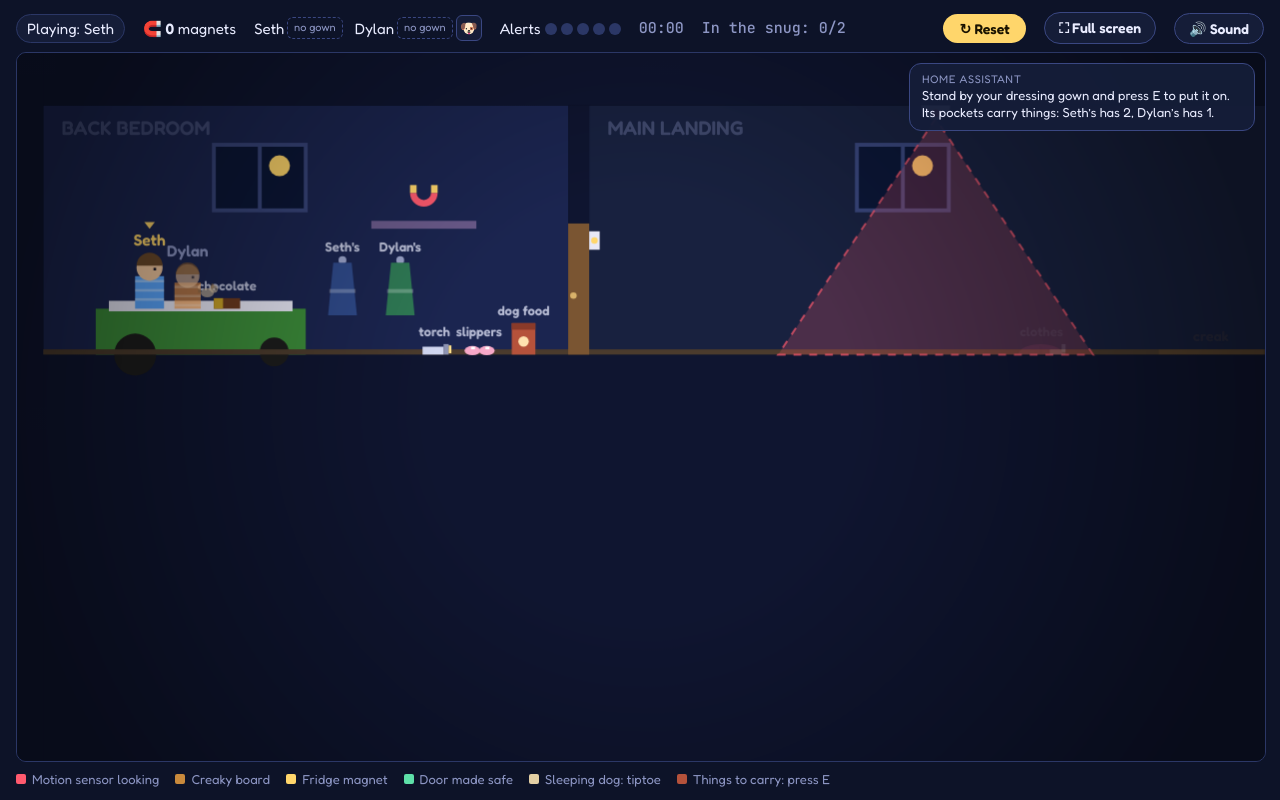
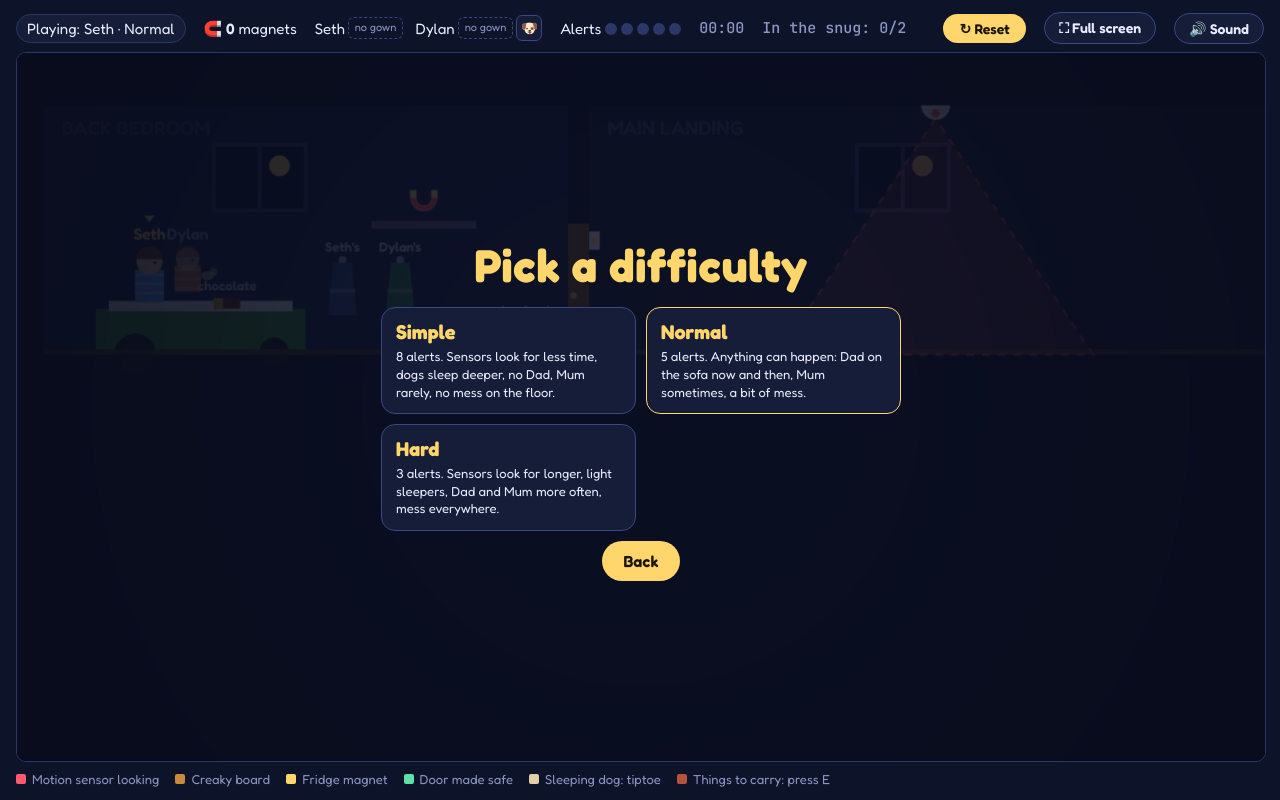
Before and after one commit to natm/sneaky-kids, a plain HTML site: page index.html in a window 1280 px wide. Both pictures are taken after a click on the button "Start sneaking". Drawn offline with Linux system fonts and the light colour scheme; animation ran at ten frames a second.

Commit message:
Add Simple, Normal and Hard modes, picked at the start of every game
Start, Try again and Play again all lead to a difficulty picker. Each
mode sets the alert limit, motion sensor timing, how often Dad and Mum
appear, the floor mess, how easily dogs wake, how fast a boy gets cold
and how far apart the boys can get. Normal keeps the original values.
The mode is shown in the top bar and end screens, remembered as the
default for next time, and kept in the save so a reload carries on in
the same mode.

Co-Authored-By: Claude Opus 5.5 <noreply@anthropic.com>
Claude-Session: https://claude.ai/code/session_01EXVAmNRVvsThFLhdE39Jho

```diff
--- a/index.html
+++ b/index.html
@@ -67,6 +67,11 @@ canvas{display:block;width:100%;height:100%}
 .tile span{display:block;font-size:13px;line-height:1.35;color:var(--ink)}
 kbd{font-family:var(--mono);font-size:12px;background:var(--panel);border:1px solid #3a4782;border-bottom-width:2px;border-radius:5px;padding:1px 6px;margin:0 2px;color:var(--ink)}
 .card .keys{line-height:2}
+.modes{display:grid;grid-template-columns:repeat(auto-fit,minmax(200px,1fr));gap:10px;width:100%}
+.card .mode{background:var(--panel);color:var(--ink);border:1px solid #3a4782;border-radius:14px;padding:12px 14px;display:flex;flex-direction:column;gap:4px;text-align:left;align-self:stretch;font-weight:400}
+.card .mode b{color:var(--moon);font-size:20px;font-weight:700}
+.card .mode span{font-size:13px;line-height:1.35}
+.card .mode:hover,.card .mode.last{border-color:var(--moon)}
 .card .ver{font-size:11px;color:var(--dim);margin:0}
 .card .touch{display:none;color:var(--dim);font-size:13px;line-height:1.6}
 /* phones: compact two-column picture grid, details on tap, touch controls instead of keys */
@@ -140,7 +145,7 @@ button:focus-visible{outline:3px solid var(--ink);outline-offset:2px}
           <div class="tile"><svg viewBox="0 0 64 64" aria-hidden="true"><ellipse cx="22" cy="48" rx="15" ry="6" fill="#7a5636"/><ellipse cx="36" cy="49" rx="6" ry="5" fill="#7a5636"/><ellipse cx="35" cy="45" rx="2.5" ry="4.5" fill="#4e341f"/><ellipse cx="34" cy="31" rx="13" ry="5" fill="#e3cfa4"/><ellipse cx="46" cy="32" rx="5.5" ry="4.5" fill="#e3cfa4"/><ellipse cx="45" cy="28" rx="2.5" ry="4" fill="#b89a63"/><text x="48" y="18" fill="#e9ecff" font-size="11" font-family="Fredoka, sans-serif" font-weight="600">z</text><text x="54" y="10" fill="#e9ecff" font-size="8" font-family="Fredoka, sans-serif" font-weight="600" opacity=".6">z</text></svg><div><b>Molly and Penny</b><span>Tiptoe past (hold Shift or ↓). Wake one and she chases you, barking.</span></div></div>
           <div class="tile"><svg viewBox="0 0 64 64" aria-hidden="true"><rect x="10" y="16" width="24" height="34" fill="#b5523b"/><rect x="10" y="16" width="24" height="7" fill="#8a3a29"/><circle cx="22" cy="36" r="5" fill="#ffe2b0"/><circle cx="18" cy="30" r="2" fill="#ffe2b0"/><circle cx="26" cy="30" r="2" fill="#ffe2b0"/><ellipse cx="48" cy="52" rx="12" ry="5" fill="#c7cde8"/><ellipse cx="48" cy="48" rx="8" ry="3" fill="#8a5a2e"/></svg><div><b>Dog food</b><span>Feed a dog that wakes and she stays quiet. Enough for both dogs.</span></div></div>
           <div class="tile"><svg viewBox="0 0 64 64" aria-hidden="true"><rect x="6" y="14" width="20" height="8" fill="#d0d6f0"/><rect x="26" y="11" width="5" height="14" fill="#8d93b3"/><path d="M31 12l14-6v26l-14-6z" fill="rgba(255,226,140,.45)"/><ellipse cx="14" cy="46" rx="9" ry="5" fill="#f7a8c8"/><ellipse cx="30" cy="48" rx="9" ry="5" fill="#f7a8c8"/><rect x="40" y="40" width="20" height="12" fill="#6b3a1f"/><rect x="40" y="40" width="7" height="12" fill="#c9a227"/></svg><div><b>Pick what to bring</b><span>Things go in dressing gown pockets: Seth has 2, Dylan 1 (he holds his toy dog). Torch, slippers, dog food or chocolate for Mum. Press E.</span></div></div>
-          <div class="tile"><svg viewBox="0 0 64 64" aria-hidden="true"><rect x="16" y="6" width="32" height="52" rx="6" fill="#151d38" stroke="#3a4782" stroke-width="2"/><circle cx="22" cy="40" r="3" fill="#ff5a6e"/><circle cx="29" cy="40" r="3" fill="#ff5a6e"/><circle cx="36" cy="40" r="3" fill="#2b3766"/><circle cx="43" cy="40" r="3" fill="#2b3766"/><circle cx="32" cy="48" r="3" fill="#2b3766"/><rect x="21" y="16" width="22" height="4" rx="2" fill="#ffd66b"/><rect x="21" y="24" width="16" height="3" rx="1.5" fill="#8d96c4"/></svg><div><b>Five alerts</b><span>Every slip pings Dad's phone. On the fifth, he wakes up.</span></div></div>
+          <div class="tile"><svg viewBox="0 0 64 64" aria-hidden="true"><rect x="16" y="6" width="32" height="52" rx="6" fill="#151d38" stroke="#3a4782" stroke-width="2"/><circle cx="22" cy="40" r="3" fill="#ff5a6e"/><circle cx="29" cy="40" r="3" fill="#ff5a6e"/><circle cx="36" cy="40" r="3" fill="#2b3766"/><circle cx="43" cy="40" r="3" fill="#2b3766"/><circle cx="32" cy="48" r="3" fill="#2b3766"/><rect x="21" y="16" width="22" height="4" rx="2" fill="#ffd66b"/><rect x="21" y="24" width="16" height="3" rx="1.5" fill="#8d96c4"/></svg><div><b>Alerts</b><span>Every slip pings Dad's phone. Too many and he wakes up: 8 on Simple, 5 on Normal, 3 on Hard.</span></div></div>
           <div class="tile"><svg viewBox="0 0 64 64" aria-hidden="true"><rect x="24" y="6" width="22" height="30" fill="#111"/><rect x="26" y="8" width="18" height="26" fill="#82d2ff"/><rect x="8" y="44" width="48" height="14" fill="#7a3b6b"/><rect x="4" y="38" width="9" height="20" fill="#7a3b6b"/><rect x="51" y="38" width="9" height="20" fill="#7a3b6b"/></svg><div><b>The snug</b><span>Get both boys to the sofa to win.</span></div></div>
           <div class="tile"><svg viewBox="0 0 64 64" aria-hidden="true"><path d="M4 40a14 9 0 0 1 28 0z" fill="#e05a8a"/><rect x="22" y="35" width="13" height="5" fill="#e9ecff"/><rect x="32" y="30" width="3" height="7" fill="#e9ecff"/><path d="M38 58l5-8 6 4 6-6 6 10z" fill="#c85adc"/><rect x="44" y="53" width="2" height="2" fill="#fff"/><rect x="6" y="40" width="52" height="2" fill="#4b3b2d"/><rect x="6" y="58" width="56" height="2" fill="#4b3b2d"/></svg><div><b>Clothes and wrappers</b><span>Sometimes there's mess on the landing and kitchen floors. Jump over it, or thump and crinkle!</span></div></div>
           <div class="tile"><svg viewBox="0 0 64 64" aria-hidden="true"><path d="M30 30 62 16v44L30 36z" fill="rgba(255,226,140,.3)"/><rect x="8" y="24" width="20" height="32" fill="#3d5a7a"/><rect x="8" y="40" width="20" height="3" fill="#4f7096"/><circle cx="18" cy="15" r="9" fill="#f0c8a0"/><path d="M9 13a9 9 0 0 1 18 0z" fill="#5a4030"/><rect x="26" y="30" width="7" height="5" fill="#ffe28c"/><rect x="10" y="56" width="6" height="6" fill="#2a2a3a"/><rect x="20" y="56" width="6" height="6" fill="#2a2a3a"/></svg><div><b>Dad</b><span>Now and then he's dozing on the lounge sofa. Only pass the lounge door while his eyes are shut.</span></div></div>
@@ -150,7 +155,7 @@ button:focus-visible{outline:3px solid var(--ink);outline-offset:2px}
         <p class="keys"><kbd>←</kbd><kbd>→</kbd> move <kbd>↑</kbd>/<kbd>Space</kbd> jump <kbd>Shift</kbd>/<kbd>↓</kbd> tiptoe <kbd>Tab</kbd> swap <kbd>E</kbd> pick up/put down <kbd>M</kbd> sound</p>
         <button id="start">Start sneaking</button>
         <button id="resume" hidden style="background:var(--panel);color:var(--ink);border:1px solid #3a4782">Continue last game</button>
-        <p class="ver">Version 202611141612</p>
+        <p class="ver">Version 202611141621</p>
       </div>
     </div>
   </div>
@@ -171,7 +176,17 @@ button:focus-visible{outline:3px solid var(--ink);outline-offset:2px}
 <script>
 (()=>{
 const HANDKEY=matchMedia('(pointer:coarse)').matches?'✋':'E';
-let W=960;const MAXALERTS=5,MUMSPEED=160,H=540,WORLD=3120,G=1500,TETHER=240,TIPTOE=75,DOGSPEED=200;let tetherMsg=0;
+let W=960;const H=540,WORLD=3120,G=1500,TIPTOE=75;let tetherMsg=0;
+// Difficulty modes, picked at the start of every game. Normal is the original game.
+const MODES={
+  simple:{label:'Simple',blurb:'8 alerts. Sensors look for less time, dogs sleep deeper, no Dad, Mum rarely, no mess on the floor.',
+    alerts:8,senOn:1.6,senCycle:5.2,dad:0,dadLook:1.2,mum:0.15,mumSpeed:130,litter:0,dogR:0.7,dogSpeed:150,cold:20,tether:320},
+  normal:{label:'Normal',blurb:'5 alerts. Anything can happen: Dad on the sofa now and then, Mum sometimes, a bit of mess.',
+    alerts:5,senOn:2.2,senCycle:4.6,dad:0.25,dadLook:1.4,mum:0.4,mumSpeed:160,litter:1,dogR:1,dogSpeed:200,cold:10,tether:240},
+  hard:{label:'Hard',blurb:'3 alerts. Sensors look for longer, light sleepers, Dad and Mum more often, mess everywhere.',
+    alerts:3,senOn:2.8,senCycle:4.6,dad:0.5,dadLook:2,mum:0.7,mumSpeed:185,litter:2,dogR:1.2,dogSpeed:225,cold:7,tether:200},
+};
+let mode=MODES.normal,modeKey='normal';
 const cv=document.getElementById('c'),ctx=cv.getContext('2d');
 const dpr=Math.min(window.devicePixelRatio||1,2);
 // fill the stage: world height is fixed at 540, view width follows the window's shape
@@ -230,8 +245,8 @@ function build(){
     {x:2600,ceil:260,floor:500,reach:100,off:0.8,name:'Kitchen motion (snug end)',room:'Kitchen',entity:'kitchen_motion_snug_end'},
   ];
   // half the time Dad is dozing on the lounge sofa; sometimes Mum hears a noise and comes after them
-  dad={awake:Math.random()<0.25,phase:'doze',t:5+Math.random()*5,hinted:false};
-  mum={will:Math.random()<0.4,at:20+Math.random()*40,on:false,done:false,x:0,t:0,shout:0,face:1};
+  dad={awake:Math.random()<mode.dad,phase:'doze',t:5+Math.random()*5,hinted:false};
+  mum={will:Math.random()<mode.mum,at:20+Math.random()*40,on:false,done:false,x:0,t:0,shout:0,face:1};
   // things the boys can carry: Seth has room for 2, Dylan for 1 (his other hand holds his toy dog)
   items=[
     {id:'choc',name:'Chocolate',icon:'🍫',x:160,y:195,tip:'If Mum catches you, give it to her and she goes back to bed.'},
@@ -241,15 +256,15 @@ function build(){
   ].map(i=>Object.assign(i,{holder:null,gone:false}));
   // random mess each game: 0-2 piles of clothes on the landing, 0-2 sweet wrappers in the kitchen
   const pick=(c,n)=>c.sort(()=>Math.random()-0.5).slice(0,n);
-  litter=[...pick([520,650,780],Math.floor(Math.random()*3)).map(x=>({kind:'clothes',x:x-17,w:34,y:230,room:'Main landing',seed:Math.random()})),
-    ...pick([2605,2655],Math.floor(Math.random()*3)).map(x=>({kind:'wrapper',x:x-9,w:18,y:500,room:'Kitchen',seed:Math.random()}))];
+  litter=[...pick([520,650,780],[0,Math.floor(Math.random()*3),2+Math.floor(Math.random()*2)][mode.litter]).map(x=>({kind:'clothes',x:x-17,w:34,y:230,room:'Main landing',seed:Math.random()})),
+    ...pick([2605,2655],[0,Math.floor(Math.random()*3),2][mode.litter]).map(x=>({kind:'wrapper',x:x-9,w:18,y:500,room:'Kitchen',seed:Math.random()}))];
   gowns=[{owner:0,x:248,y:160,col:'#2f4a8a',got:false},{owner:1,x:292,y:160,col:'#2f7a55',got:false}];
   magnets=[{x:310,y:108,got:false},{x:1010,y:120,got:false},{x:1640,y:385,got:false}];
   dogs=[
     {name:'Molly',x:1150,floor:230,r:85,room:'Main landing',col:'#7a5636',ear:'#4e341f'},
     {name:'Penny',x:2780,floor:500,r:70,room:'Snug',col:'#e3cfa4',ear:'#b89a63'},
   ];
-  dogs.forEach(d=>Object.assign(d,{home:d.x,awake:0,barkT:0,woof:0,face:-1,chase:null,eat:0,fed:false}));
+  dogs.forEach(d=>Object.assign(d,{r:d.r*mode.dogR,home:d.x,awake:0,barkT:0,woof:0,face:-1,chase:null,eat:0,fed:false}));
   dogs[0].minX=440;dogs[0].maxX=1195;dogs[1].minX=2720;dogs[1].maxX=2850;
   checkpoints=[{x:70,y:150},{x:460,y:180},{x:1545,y:450},{x:2040,y:450},{x:2745,y:450}];
   kids=[
@@ -298,16 +313,16 @@ let toastT=0;
 function toast(html,ms=2600){$('toastText').innerHTML=html;$('toast').dataset.hide='0';toastT=ms/1000;}
 function hud(){
   const k=kids[state.active];
-  $('who').textContent='Playing: '+k.name;
+  $('who').textContent='Playing: '+k.name+' \u00b7 '+mode.label;
   $('mag').textContent=state.mag;
   $('bags').innerHTML=kids.map(k=>`<span class="bag">${k.name} ${!k.gown?'<span class="nogown">no gown</span>':''}${[...Array(k.gown?k.slots:0)].map((_,i)=>{const it=k.items[i];
     return `<span class="slot ${it?'full':''}" title="${it?it.name:'Empty hand'}">${it?it.icon+(it.uses>1?'<sub>'+it.uses+'</sub>':''):''}</span>`;}).join('')}${k.toy?'<span class="slot full" title="Toy dog">🐶</span>':''}</span>`).join('');
-  $('alerts').innerHTML='Alerts'+[0,1,2,3,4].map(i=>`<span class="${i<state.alerts?'on':''}"></span>`).join('');
+  $('alerts').innerHTML='Alerts'+[...Array(mode.alerts).keys()].map(i=>`<span class="${i<state.alerts?'on':''}"></span>`).join('');
   $('safe').textContent='In the snug: '+kids.filter(k=>k.home).length+'/2';
 }
 function sensorPhase(s){ // returns 'on' | 'warn' | 'off'
-  const p=(state.t+s.off)%4.6;
-  if(p<2.2)return 'on'; if(p>3.9)return 'warn'; return 'off';
+  const p=(state.t+s.off)%mode.senCycle;
+  if(p<mode.senOn)return 'on'; if(p>mode.senCycle-0.7)return 'warn'; return 'off';
 }
 function caught(kid,why,room){
   if(state.freeze>0)return;
@@ -342,7 +357,7 @@ function wakeDog(d,k){
     toast(`${d.name} woke up, but ${h.name} gave her some food. Nom nom. No barking, no alert.`);return;}
   d.awake=5.8;d.chase=k;d.barkT=0;state.alerts++;state.flash={room:d.room,t:1.2};
   toast(`<b>Woof!</b> ${d.name} woke up and is chasing ${k.name}. Run!`);hud();sfx('alarm');
-  if(state.alerts>=MAXALERTS){state.freeze=1.7;state.pending=null;}
+  if(state.alerts>=mode.alerts){state.freeze=1.7;state.pending=null;}
 }
 
 // ---------- update ----------
@@ -353,7 +368,7 @@ function step(dt){
   if(state.freeze>0){
     state.freeze-=dt;
     if(state.freeze<=0){
-      if(state.alerts>=MAXALERTS){gameOver();return;}
+      if(state.alerts>=mode.alerts){gameOver();return;}
       const k=state.pending,cp=checkpoints[k.cp];k.x=cp.x;k.y=cp.y;k.vx=k.vy=0;state.pending=null;
     }
     return;
@@ -369,9 +384,9 @@ function step(dt){
     k.vy=Math.min(k.vy+G*dt,900);
     const px=k.x;
     move(k,k.vx*dt,0);
-    // brothers stick together: the active one can't get more than TETHER px ahead of the other
+    // brothers stick together: the active one can't get more than mode.tether px ahead of the other
     const o=kids[1-i];
-    if(me&&!o.home&&!mum.on&&Math.abs(k.x-o.x)>TETHER&&Math.abs(k.x-o.x)>Math.abs(px-o.x)){
+    if(me&&!o.home&&!mum.on&&Math.abs(k.x-o.x)>mode.tether&&Math.abs(k.x-o.x)>Math.abs(px-o.x)){
       k.x=px;k.vx=0;
       if(tetherMsg<=0){toast(`${k.name} won't go without ${o.name}. Press Tab (⇄) to swap and bring him along.`,2200);tetherMsg=3;sfx('bump');}
     }
@@ -392,7 +407,7 @@ function step(dt){
     magnets.forEach(m=>{if(!m.got&&hit(k,{x:m.x-10,y:m.y-10,w:20,h:20})){m.got=true;state.mag++;sfx('magnet');hud();toast('Picked up a fridge magnet. It will hold a reed switch shut.',1800);}});
     // dressing gowns: each boy needs his own, or he gets cold once he leaves the bedroom
     if(!k.gown&&!k.home&&k.x>440){
-      k.cold=Math.min(1,k.cold+dt/10);
+      k.cold=Math.min(1,k.cold+dt/mode.cold);
       if(k.cold>0.5&&!k.coldWarned){k.coldWarned=true;toast(`<b>${k.name} is getting cold!</b> Go back to the bedroom for his dressing gown.`,2600);}
       if(k.cold>=1&&state.freeze<=0){k.cold=0;k.coldWarned=false;k.cp=0;sfx('chatter');
         caught(k,`<b>Brrr!</b> ${k.name} forgot his dressing gown. He shivered so much his chattering teeth woke the house.`,roomAt(k));}
@@ -428,7 +443,7 @@ function step(dt){
       d.awake-=dt;const k=d.chase;
       if(d.awake<5&&k&&!k.home&&Math.abs(k.y+k.h-d.floor)<60){
         const tx=k.x+k.w/2,dir=Math.sign(tx-d.x);if(dir)d.face=dir;
-        d.x=Math.max(d.minX,Math.min(d.maxX,d.x+dir*DOGSPEED*dt));
+        d.x=Math.max(d.minX,Math.min(d.maxX,d.x+dir*mode.dogSpeed*dt));
         if(Math.abs(tx-d.x)<22&&state.freeze<=0){d.awake=0;caught(k,`<b>${d.name} caught ${k.name}!</b> All that barking woke the house.`,d.room);}
       }
       d.barkT-=dt;if(d.barkT<=0){d.barkT=0.55;d.woof=0.3;sfx('bark');if(!state.flash)state.flash={room:d.room,t:0.25};}
@@ -439,7 +454,7 @@ function step(dt){
     if(!dad.hinted&&kids.some(k=>k.x>1650)){dad.hinted=true;toast('The lounge TV is on. <b>Dad is dozing on the sofa!</b> Only sneak past the lounge door while his eyes are shut.',3400);}
     dad.t-=dt;
     if(dad.phase==='doze'&&dad.t<=0){dad.phase='stir';dad.t=1.3;sfx('hm');}
-    else if(dad.phase==='stir'&&dad.t<=0){dad.phase='look';dad.t=1.4;}
+    else if(dad.phase==='stir'&&dad.t<=0){dad.phase='look';dad.t=mode.dadLook;}
     else if(dad.phase==='look'){
       for(const k of kids){if(k.home)continue;const cx=k.x+k.w/2;
         if(cx>2226&&cx<2360&&k.y+k.h>380&&(Math.abs(k.vx)>1||!k.ground)){dadOver(k);return;}}
@@ -453,7 +468,7 @@ function step(dt){
   if(mum.on){
     mum.t-=dt;mum.shout-=dt;const k=kids[state.active];
     if(mum.shout<=0){mum.shout=1.6;sfx('mum');}
-    const tx=k.x+k.w/2,dir=Math.sign(tx-mum.x);if(dir)mum.face=dir;mum.x+=dir*Math.min(MUMSPEED*dt,Math.abs(tx-mum.x));
+    const tx=k.x+k.w/2,dir=Math.sign(tx-mum.x);if(dir)mum.face=dir;mum.x+=dir*Math.min(mode.mumSpeed*dt,Math.abs(tx-mum.x));
     if(Math.abs(tx-mum.x)<18&&Math.abs(k.y+k.h-groundY(mum.x))<70)mumCatch();
     else if(mum.t<=0||k.home){mum.on=false;mum.done=true;toast('Mum gave up and went back to bed. Phew.',2200);}
   }
@@ -617,8 +632,8 @@ function draw(){
   // tether line between the brothers
   if(!kids[0].home&&!kids[1].home){
     const [a,b]=kids,d=Math.abs(a.x-b.x);
-    if(d>TETHER*0.6){
-      const near=d>TETHER-12;
+    if(d>mode.tether*0.6){
+      const near=d>mode.tether-12;
       ctx.setLineDash([4,6]);ctx.lineWidth=2;ctx.strokeStyle=near?'rgba(255,90,110,.85)':'rgba(255,214,107,.45)';
       ctx.beginPath();ctx.moveTo(a.x+a.w/2,a.y+a.h*0.5);ctx.lineTo(b.x+b.w/2,b.y+b.h*0.5);ctx.stroke();ctx.setLineDash([]);
     }
@@ -754,7 +769,17 @@ function show(html,btn,fn,cls){
   $('overlay').innerHTML=`<div class="card ${cls||''}">${html}<button id="ob">${btn}</button></div>`;
   $('ob').onclick=fn;$('ob').focus();
 }
-function begin(){audioInit();clearSave();$('overlay').hidden=true;build();state.run=true;toast('Stand by your dressing gown and press '+HANDKEY+' to put it on. Its pockets carry things: Seth’s has 2, Dylan’s has 1.',3600);cv.focus();}
+// every new game starts by picking a difficulty
+function begin(){audioInit();
+  let last='normal';try{last=localStorage.getItem('sneaky-kids-mode')||'normal';}catch(e){}
+  show(`<h1>Pick a difficulty</h1><div class="modes">${Object.entries(MODES).map(([k,m])=>
+    `<button class="mode${k===last?' last':''}" data-mode="${k}"><b>${m.label}</b><span>${m.blurb}</span></button>`).join('')}</div>`,'Back',intro);
+  document.querySelectorAll('#overlay .mode').forEach(b=>b.onclick=()=>startGame(b.dataset.mode));
+  const l=document.querySelector('#overlay .mode.last');if(l)l.focus();
+}
+function startGame(key){
+  modeKey=MODES[key]?key:'normal';mode=MODES[modeKey];try{localStorage.setItem('sneaky-kids-mode',modeKey);}catch(e){}
+  audioInit();clearSave();$('overlay').hidden=true;build();state.modeKey=modeKey;state.run=true;toast('Stand by your dressing gown and press '+HANDKEY+' to put it on. Its pockets carry things: Seth’s has 2, Dylan’s has 1.',3600);cv.focus();}
 function dadOver(k){state.run=false;sfx('lose');clearSave();state.flash={room:'Kitchen',t:9};
   show(`<h1>Busted!</h1><p>Dad opened his eyes on the lounge sofa and spotted ${k.name} sneaking past the door. Back to bed, boys.</p>`,'Try again',begin);}
 function mumCatch(){
@@ -766,9 +791,9 @@ function mumCatch(){
   state.active=0;state.flash={room:'Back bedroom',t:1};hud();sfx('lose');
   toast('<b>"GET BACK TO BED!"</b> Mum caught them and marched both boys back to the bedroom.',3200);
 }
-function gameOver(){state.run=false;sfx('lose');clearSave();show('<h1>Dad\'s awake!</h1><p>Five alerts and his phone wouldn\'t stop buzzing. Back to bed, boys.</p>','Try again',begin);}
+function gameOver(){state.run=false;sfx('lose');clearSave();show(`<h1>Dad's awake!</h1><p>${mode.alerts} alerts and his phone wouldn't stop buzzing. Back to bed, boys.</p>`,'Try again',begin);}
 function win(){state.run=false;sfx('win');clearSave();const s=Math.floor(state.t);
-  show(`<h1>Snug secured</h1><p>Both boys are on the sofa and the house never noticed.</p><p class="keys">Time ${Math.floor(s/60)}:${String(s%60).padStart(2,'0')} · Alerts ${state.alerts}/${MAXALERTS}</p>`,'Play again',begin);}
+  show(`<h1>Snug secured</h1><p>Both boys are on the sofa and the house never noticed.</p><p class="keys">Time ${Math.floor(s/60)}:${String(s%60).padStart(2,'0')} · Alerts ${state.alerts}/${mode.alerts} \u00b7 ${mode.label}</p>`,'Play again',begin);}
 const introHTML=$('overlay').querySelector('.card').innerHTML.replace(/<button[\s\S]*<\/button>/,'');
 function intro(){state.run=false;clearSave();build();toastT=0;$('toast').dataset.hide='1';show(introHTML,'Start sneaking',begin,'intro');}
 $('start').onclick=begin;
@@ -786,6 +811,7 @@ function snapshot(){
     doors,magnets,gowns,litter,dogs:dogs.map(d=>({...d,chase:ki(d.chase)})),dad,mum,state:{...state,pending:ki(state.pending)}};
 }
 function restore(s){
+  modeKey=MODES[s.state.modeKey]?s.state.modeKey:'normal';mode=MODES[modeKey];
   build();
   items.forEach((it,i)=>Object.assign(it,s.items[i],{holder:s.items[i].holder>=0?kids[s.items[i].holder]:null}));
   kids.forEach((k,i)=>Object.assign(k,s.kids[i],{items:s.kids[i].items.map(id=>items.find(x=>x.id===id)).filter(Boolean)}));
@@ -795,7 +821,7 @@ function restore(s){
   const pk=s.state.pending>=0?kids[s.state.pending]:null;
   Object.assign(state,s.state,{pending:null,freeze:0,run:true});
   if(pk){const cp=checkpoints[pk.cp];pk.x=cp.x;pk.y=cp.y;pk.vx=pk.vy=0;}
-  if(state.alerts>=MAXALERTS)gameOver();
+  if(state.alerts>=mode.alerts)gameOver();
 }
 function saveGame(){try{const s=snapshot();if(s)localStorage.setItem(SAVE,JSON.stringify(s));}catch(e){}}
 function clearSave(){try{localStorage.removeItem(SAVE);}catch(e){}}
@@ -824,7 +850,7 @@ requestAnimationFrame(loop);
 // ---------- updates: check version.json every minute and reload into a new version ----------
 // GitHub Pages lets browsers cache index.html for up to 10 minutes, so open games could run an
 // old version. scripts/bump-version.sh sets this number and version.json together.
-const GAME_VERSION='202611141612';
+const GAME_VERSION='202611141621';
 async function checkVersion(){
   try{
     const r=await fetch('version.json?t='+Date.now(),{cache:'no-store'});if(!r.ok)return;
--- a/version.json
+++ b/version.json
@@ -1 +1 @@
-{"version": "202611141612"}
+{"version": "202611141621"}
```
Also changed, not shown: 1 other file.
